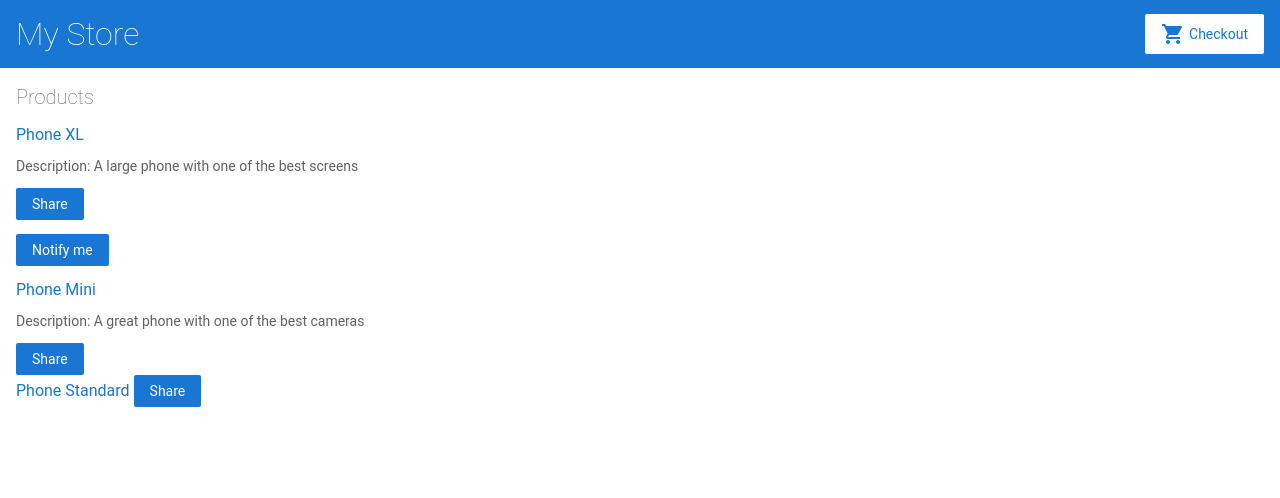
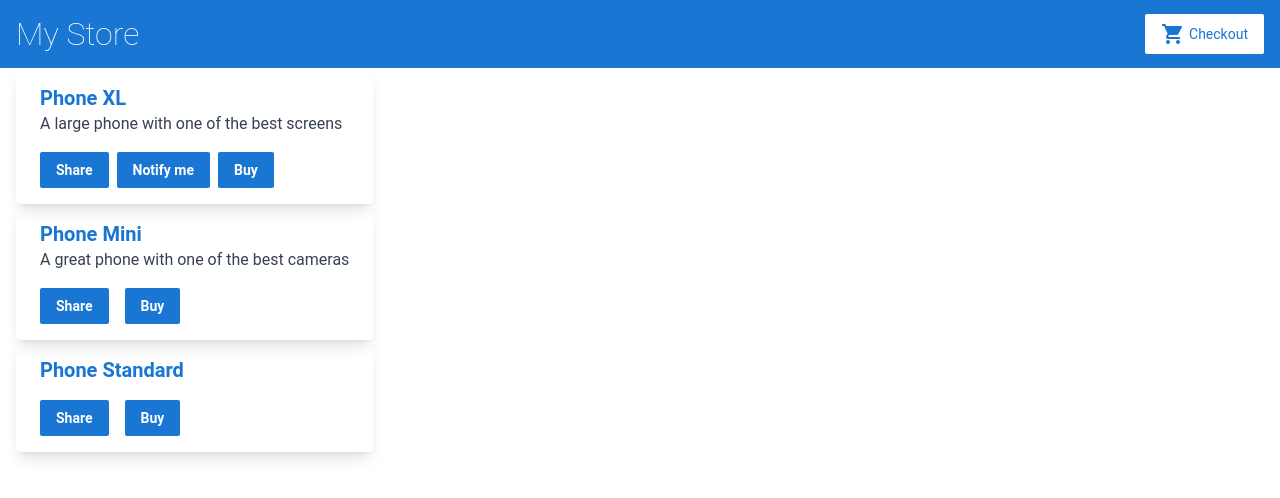
Before and after one commit to nickbar06/Angular-Practice, an Angular app: page / in a window 1280 px wide. Shown: the top 498 px of the page. Built offline with nearby package versions, Linux system fonts and the light colour scheme.

Commit message:
Added quick buy button, tailwind css, and cards for each product

```diff
--- a/package.json
+++ b/package.json
@@ -32,6 +32,7 @@
     "@angular/compiler-cli": "~13.3.0",
     "@types/jasmine": "~3.10.0",
     "@types/node": "^12.11.1",
+    "autoprefixer": "^10.4.19",
     "copyfiles": "^2.4.1",
     "jasmine-core": "~3.10.0",
     "jasmine-marbles": "~0.8.3",
@@ -41,7 +42,9 @@
     "karma-coverage": "~2.0.3",
     "karma-jasmine": "~4.0.0",
     "karma-jasmine-html-reporter": "~1.7.0",
+    "postcss": "^8.4.38",
     "protractor": "~7.0.0",
+    "tailwindcss": "^3.4.4",
     "ts-node": "~10.1.0",
     "typescript": "~4.5.2"
   }
--- a/src/app/app.module.ts
+++ b/src/app/app.module.ts
@@ -11,6 +11,7 @@ import { ProductAlertsComponent } from './product-alerts/product-alerts.componen
 import { ProductDetailsComponent } from './product-details/product-details.component';
 import { CartComponent } from './cart/cart.component';
 import { ShippingComponent } from './shipping/shipping.component';
+import { QuickBuyComponent } from './quick-buy/quick-buy.component';
 
 @NgModule({
   imports: [
@@ -32,6 +33,7 @@ import { ShippingComponent } from './shipping/shipping.component';
     ProductDetailsComponent,
     CartComponent,
     ShippingComponent,
+    QuickBuyComponent,
   ],
   bootstrap: [AppComponent],
 })
--- a/src/app/product-list/product-list.component.html
+++ b/src/app/product-list/product-list.component.html
@@ -1,18 +1,29 @@
-<h2>Products</h2>
-
-<div *ngFor="let product of products">
+<div *ngFor="let product of products" class="grid">
+  <div class="max-w-sm rounded overflow-hidden shadow-lg">
+    <div class="px-6 py-4">
       <a
-    [title]="product.name + ' details'"
+        class="font-bold text-xl mb-2"
         [routerLink]="['/products', product.id]"
       >
         {{ product.name }}
       </a>
-
-  <p *ngIf="product.description">Description: {{ product.description }}</p>
-
-  <button type="button" (click)="share()">Share</button>
+      <p class="text-gray-700 text-base" *ngIf="product.description">
+        {{ product.description }}
+      </p>
+    </div>
+    <div class="px-6 pb-2">
+      <span class="inline-block text-sm font-semibold text-gray-700 mr-2 mb-2">
+        <button type="button" (click)="share()">Share</button></span
+      >
+      <span class="inline-block text-sm font-semibold text-gray-700 mr-2 mb-2">
         <app-product-alerts [product]="product" (notify)="onNotify()">
         </app-product-alerts>
+      </span>
+      <span class="inline-block text-sm font-semibold text-gray-700 mr-2 mb-2">
+        <app-quick-buy [product]="product"></app-quick-buy>
+      </span>
+    </div>
+  </div>
 </div>
 <!--
 Copyright Google LLC. All Rights Reserved.
--- /dev/null
+++ b/src/app/quick-buy/quick-buy.component.html
@@ -0,0 +1 @@
+<button type="button" (click)="quickBuy(product)">Buy</button>
--- /dev/null
+++ b/src/app/quick-buy/quick-buy.component.ts
@@ -0,0 +1,20 @@
+import { Component, Input, OnInit } from '@angular/core';
+import { CartService } from '../cart.service';
+import { Product } from '../products';
+
+@Component({
+  selector: 'app-quick-buy',
+  templateUrl: './quick-buy.component.html',
+  styleUrls: ['./quick-buy.component.css'],
+})
+export class QuickBuyComponent implements OnInit {
+  @Input() product!: Product;
+  constructor(private cartService: CartService) {}
+
+  ngOnInit(): void {}
+
+  quickBuy(product: Product) {
+    this.cartService.addToCart(product);
+    window.alert('Your product has been added to the cart!');
+  }
+}
--- a/src/styles.css
+++ b/src/styles.css
@@ -1,4 +1,7 @@
 /* Global Styles */
+@tailwind base;
+@tailwind components;
+@tailwind utilities;
 
 * {
   font-family: 'Roboto', Arial, sans-serif;
--- /dev/null
+++ b/tailwind.config.js
@@ -0,0 +1,10 @@
+/** @type {import('tailwindcss').Config} */
+module.exports = {
+  content: [
+    "./src/**/*.{html,ts}",
+  ],
+  theme: {
+    extend: {},
+  },
+  plugins: [],
+}
```
Also changed, not shown: src/app/quick-buy/quick-buy.component.css (added), 2 other files (tests, documents, lock files or other folders). Lines whose indentation alone changed are shown as unchanged.
